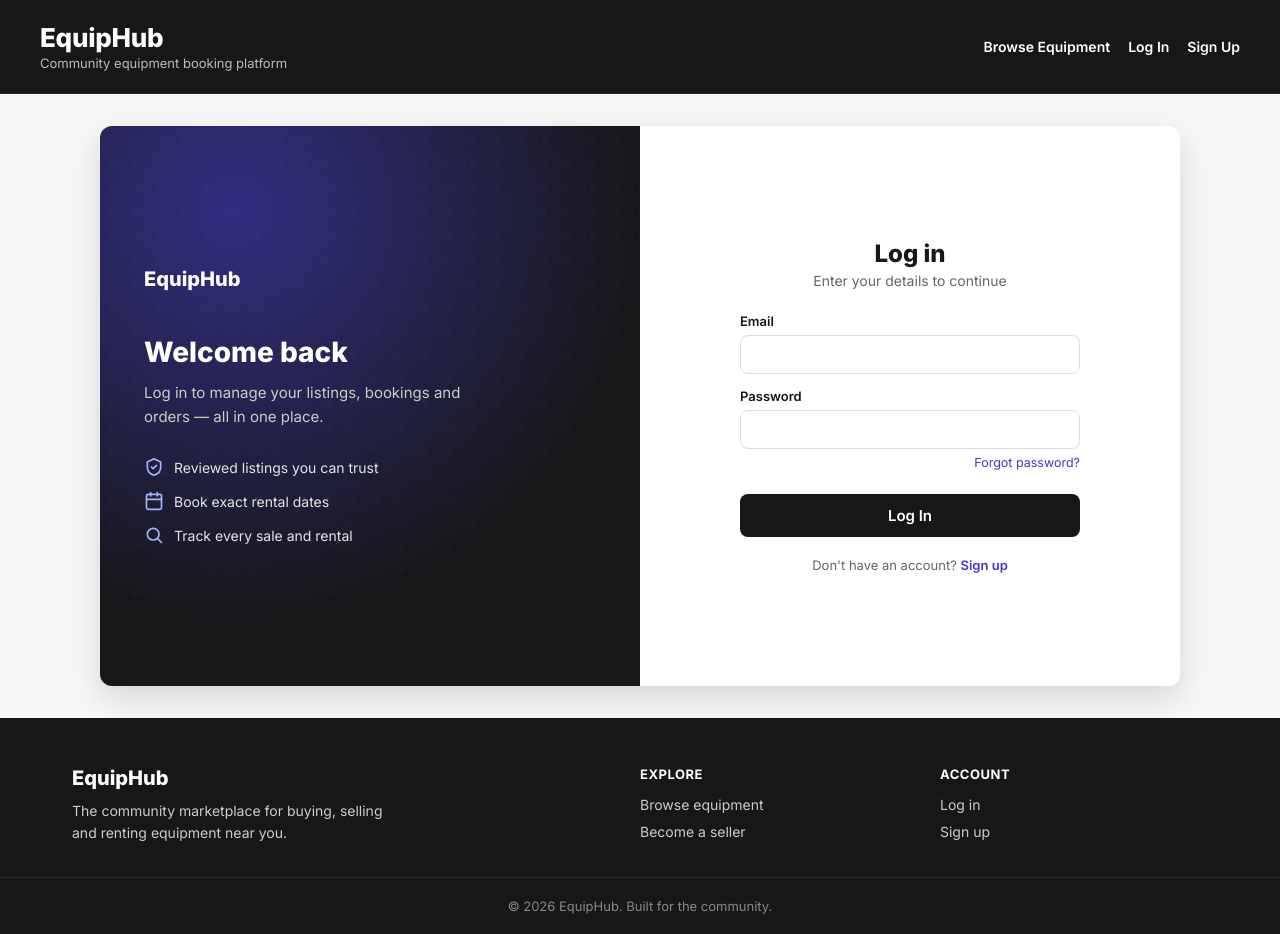
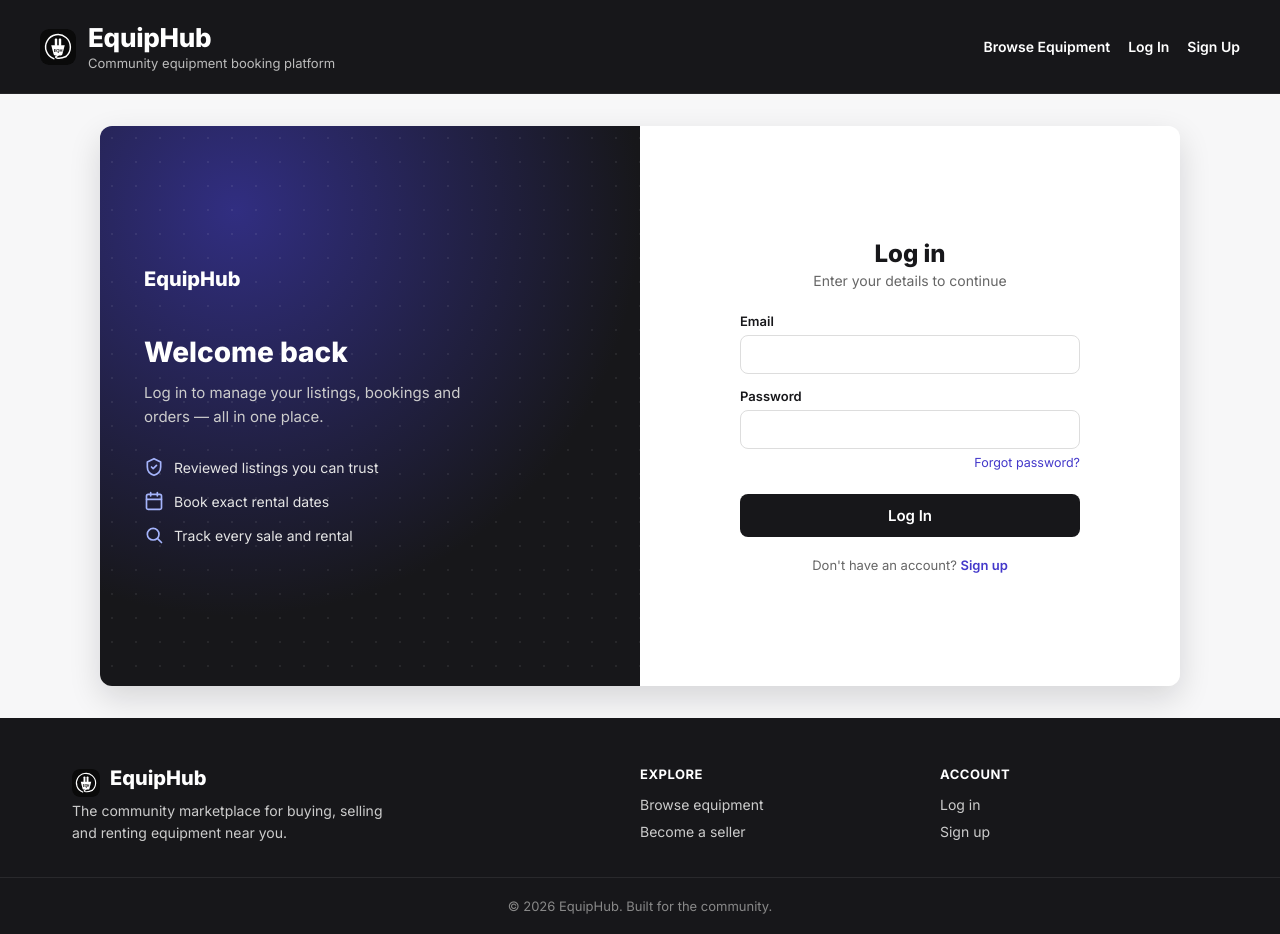
Before and after one commit to pbadsara/EquipHub, a React (Vite) app in the folder frontend/: page /login in a window 1280 px wide. Built offline with nearby package versions, Linux system fonts and the light colour scheme.

Commit message:
Add EQH plug logo to header, footer, and favicon

```diff
--- a/frontend/src/App.jsx
+++ b/frontend/src/App.jsx
@@ -62,8 +62,11 @@ function SiteHeader() {
     <header>
       <div className="header-inner">
         <Link to="/" className="header-brand">
-          <h1>EquipHub</h1>
-          <p>Community equipment booking platform</p>
+          <img src="/favicon.svg" alt="" className="brand-logo" width="36" height="36" />
+          <div className="header-brand-text">
+            <h1>EquipHub</h1>
+            <p>Community equipment booking platform</p>
+          </div>
         </Link>
 
         <button
--- a/frontend/src/components/SiteFooter.jsx
+++ b/frontend/src/components/SiteFooter.jsx
@@ -5,7 +5,10 @@ function SiteFooter() {
     <footer className="site-footer">
       <div className="site-footer-inner">
         <div className="site-footer-brand">
-          <h2>EquipHub</h2>
+          <div className="footer-brand-row">
+            <img src="/favicon.svg" alt="" className="brand-logo" width="28" height="28" />
+            <h2>EquipHub</h2>
+          </div>
           <p>The community marketplace for buying, selling and renting equipment near you.</p>
         </div>
 
--- a/frontend/src/index.css
+++ b/frontend/src/index.css
@@ -212,12 +212,34 @@ main {
 .header-brand {
   color: inherit;
   text-decoration: none;
-  display: block;
+  display: flex;
+  align-items: center;
+  gap: 12px;
   transition: opacity var(--ease);
 }
 
 .header-brand:hover {
   opacity: 0.85;
+}
+
+.header-brand-text {
+  display: block;
+}
+
+.brand-logo {
+  display: block;
+  border-radius: 8px;
+  flex-shrink: 0;
+}
+
+.footer-brand-row {
+  display: flex;
+  align-items: center;
+  gap: 10px;
+}
+
+.footer-brand-row h2 {
+  margin: 0;
 }
 
 .header-menu-toggle {
```
Also changed, not shown: frontend/public/favicon.svg.
